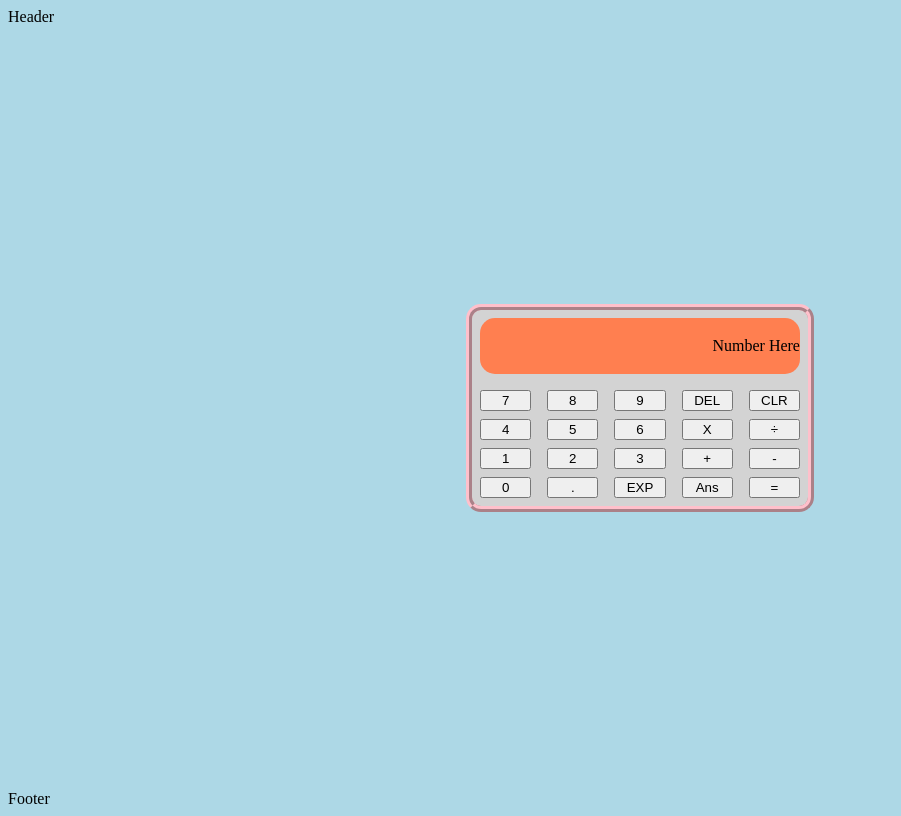
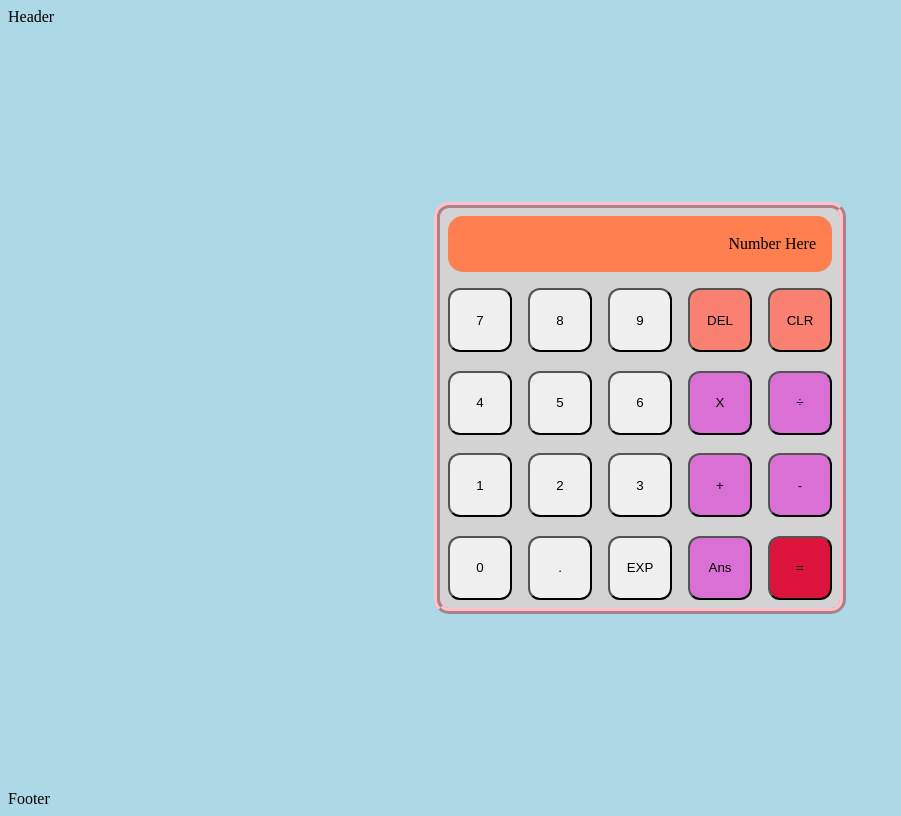
Before and after one commit to Sakurai-Kei/calculator, a plain HTML site: page index.html in a window 1280 px wide. Shown: the whole page, without its empty margins (0-901 px from the left). Drawn offline with Linux system fonts and the light colour scheme.

Commit message:
Added some background color on buttons.

```diff
--- a/index.html
+++ b/index.html
@@ -36,16 +36,16 @@
                         <button class="input">EXP</button>
                     </div>
                     <div class="column">
-                        <button class="input">DEL</button>
-                        <button class="input">X</button>
-                        <button class="input">+</button>
-                        <button class="input">Ans</button>
+                        <button class="input special">DEL</button>
+                        <button class="input operator">X</button>
+                        <button class="input operator">+</button>
+                        <button class="input operator">Ans</button>
                     </div>
                     <div class="column">
-                        <button class="input">CLR</button>
-                        <button class="input">÷</button>
-                        <button class="input">-</button>
-                        <button class="input">=</button>
+                        <button class="input special">CLR</button>
+                        <button class="input operator">÷</button>
+                        <button class="input operator">-</button>
+                        <button class="input equal">=</button>
                     </div>
 
                 </div>
--- a/style.css
+++ b/style.css
@@ -27,6 +27,8 @@ body {
     flex-direction: column;
     border: 6px ridge pink;
     border-radius: 15px;
+    height: 50vh;
+    width: 50vh;
     background-color: lightgrey;
 }
 
@@ -43,10 +45,12 @@ body {
     background-color: coral;
     justify-content: flex-end;
     align-items: center;
+    padding-right: 2vh;
 }
 
 #buttons {
     display: flex;
+    flex: 1;
     /* border: 2px solid blue; */
     justify-content: space-between;
 }
@@ -61,8 +65,23 @@ body {
 
 .input {
     margin: 4px;
-    height: auto;
-    width: 4vw;
+    height: 8vh;
+    width: 8vh;
+    border-radius: 12px;
+    /* height: auto;
+    width: 4vw; */
+}
+
+.special {
+    background-color: salmon;
+}
+
+.operator {
+    background-color: orchid;
+}
+
+.equal {
+    background-color: crimson;
 }
 
 #footer {
```
